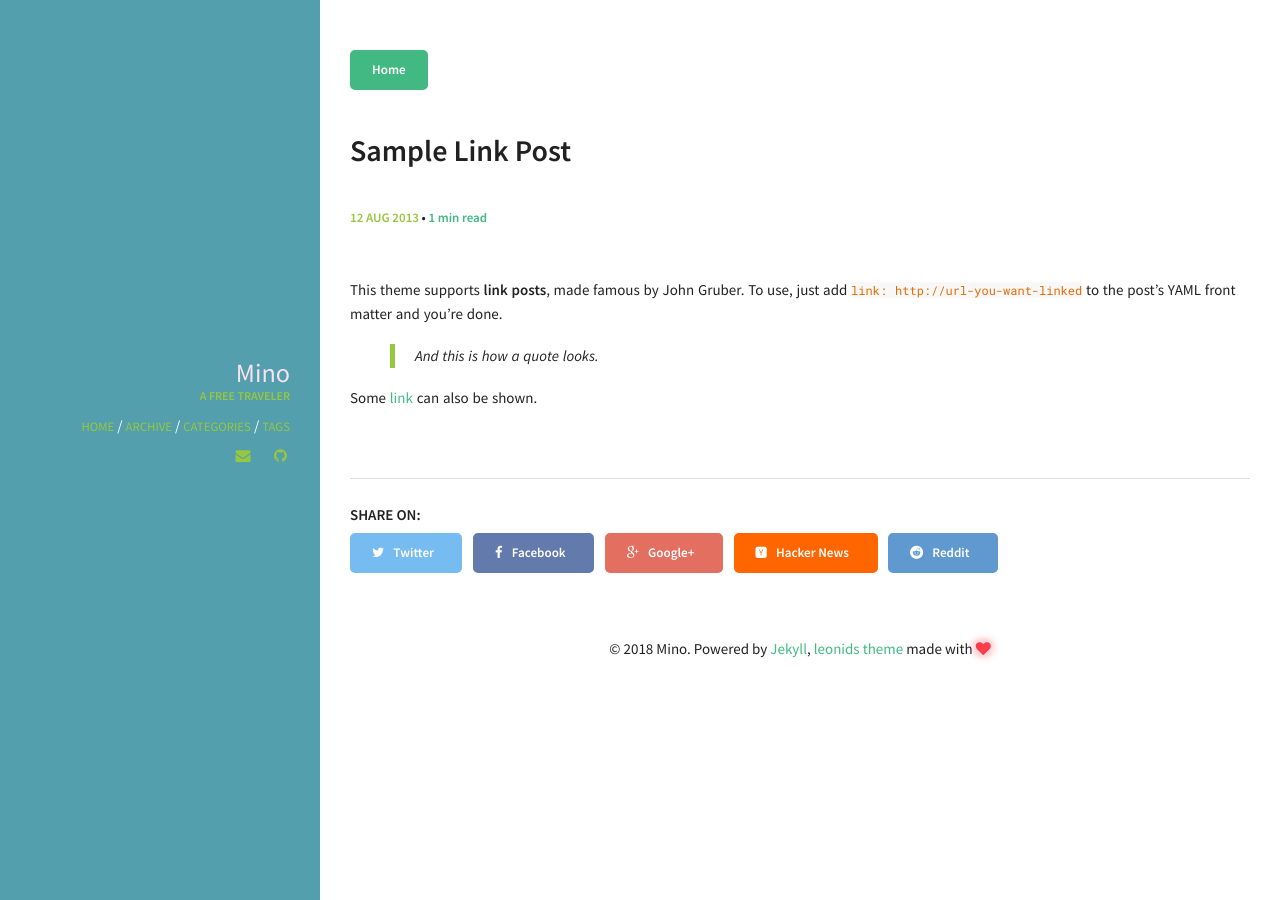
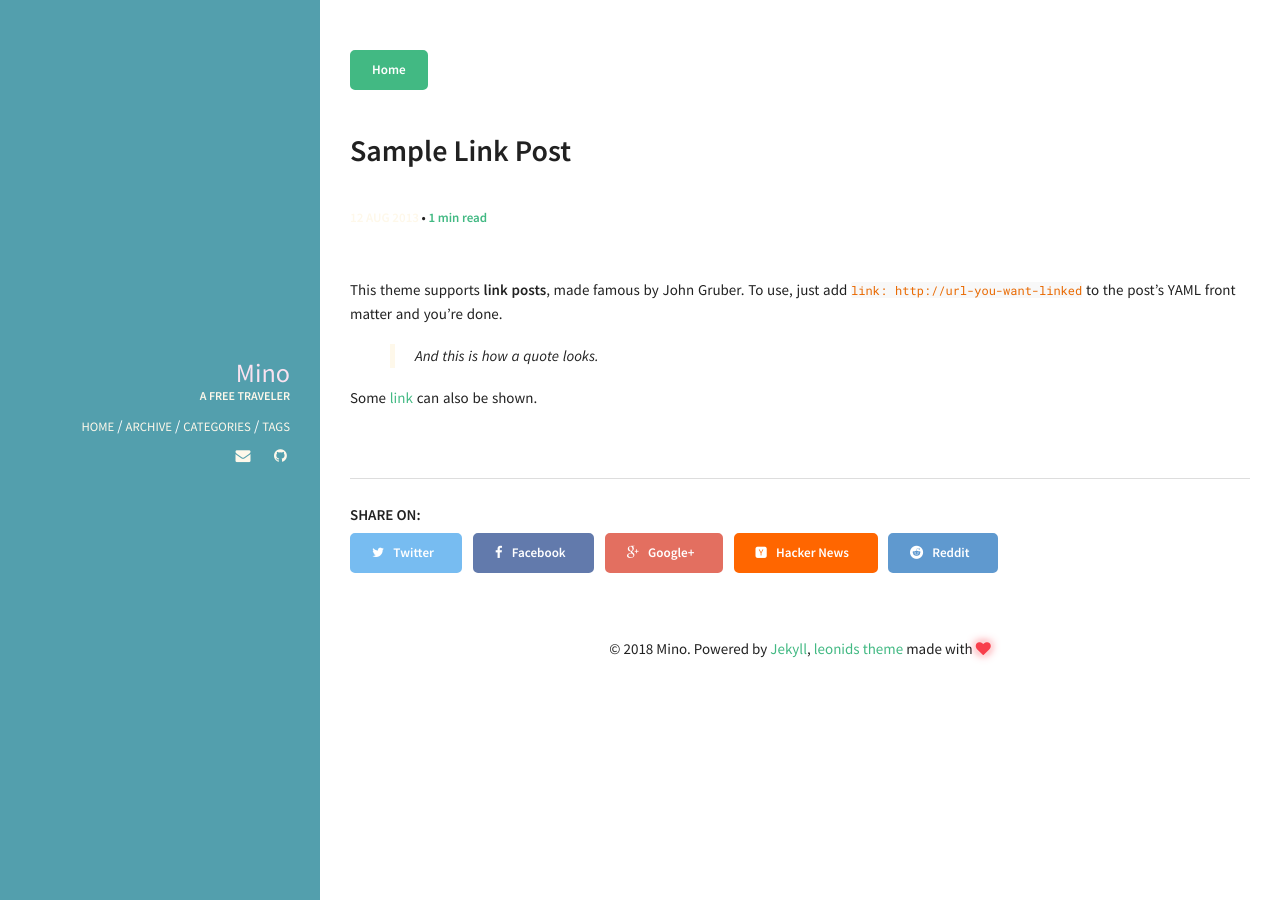
Before and after one commit to minoblog/minoblog.github.io, a Jekyll site: the page built from _posts/2013-08-12-sample-link-post.md, in a window 1280 px wide. Built offline with Jekyll 4.4.1, drawn with Linux system fonts in a browser that asks for light colours.

Commit message:
Update _variables.scss

```diff
--- a/_sass/components/_variables.scss
+++ b/_sass/components/_variables.scss
@@ -56,7 +56,7 @@ $background-color: #f5f5f5;
 
 $white:            #fff;
 $primary:          #42b983;
-$secondary:        #97c73f;
+$secondary:        #fef8ea;
 $success:          #65e892;
 $danger:           #f83e4b;
 $warning:          #F5A623;
```
